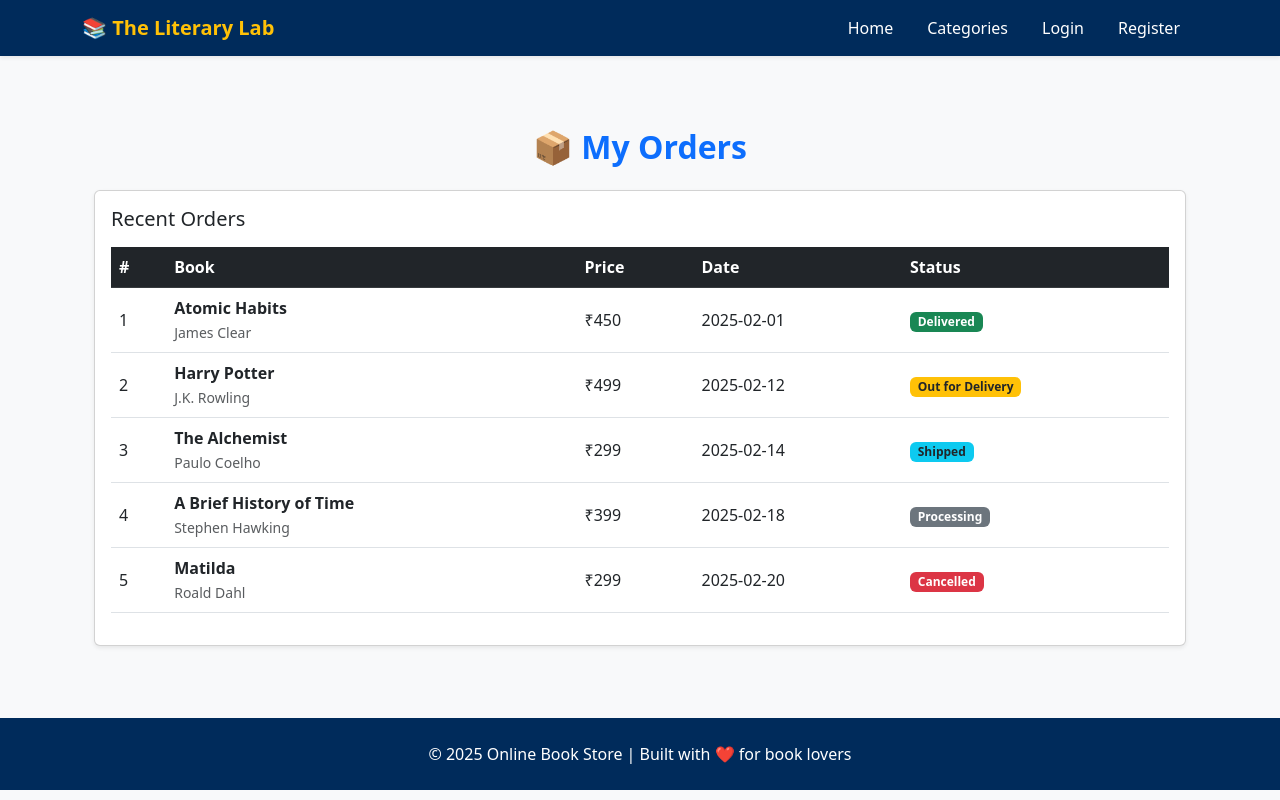
After one commit to HeetOza1121/OnlineBookStoreNew, a Django app: template OnlineBookStore/orders/templates/orders.html in a window 1280 px wide. The commit adds this page. Run offline with Django 3.2, Linux system fonts and the light colour scheme; the template is opened without the code that fills it, so the values that code supplies are empty.

Commit message:
added orders page and updated UI

```diff
--- a/OnlineBookStore/OnlineBookStore/urls.py
+++ b/OnlineBookStore/OnlineBookStore/urls.py
@@ -23,4 +23,5 @@ urlpatterns = [
     path('books/', include('books.urls')),
     path('cart/', include('cart.urls')),
     path('users/',include('users.urls')),
+    path('orders/',include('orders.urls')),
 ]
--- a/OnlineBookStore/books/templates/children.html
+++ b/OnlineBookStore/books/templates/children.html
@@ -1,6 +1,6 @@
 {% extends 'base.html' %}
 {% load static %}
-{% block title %}Fiction Books | Online Book Store{% endblock %}
+{% block title %}Children Books | Online Book Store{% endblock %}
 
 {% block content %}
 
--- a/OnlineBookStore/books/templates/science.html
+++ b/OnlineBookStore/books/templates/science.html
@@ -1,6 +1,6 @@
 {% extends 'base.html' %}
 {% load static %}
-{% block title %}Fiction Books | Online Book Store{% endblock %}
+{% block title %}Science Books | Online Book Store{% endblock %}
 
 {% block content %}
 
--- a/OnlineBookStore/books/templates/self_help.html
+++ b/OnlineBookStore/books/templates/self_help.html
@@ -1,6 +1,6 @@
 {% extends 'base.html' %}
 {% load static %}
-{% block title %}Fiction Books | Online Book Store{% endblock %}
+{% block title %}Self Help Books | Online Book Store{% endblock %}
 
 {% block content %}
 
--- /dev/null
+++ b/OnlineBookStore/orders/templates/orders.html
@@ -0,0 +1,97 @@
+{% extends 'base.html' %}
+{% load static %}
+{% block title %}My Orders{% endblock %}
+
+{% block content %}
+<div class="container py-4">
+    <h2 class="text-center mb-4 text-primary fw-bold">📦 My Orders</h2>
+
+    <div class="card shadow-sm p-3">
+        <h5 class="mb-3">Recent Orders</h5>
+
+        <table class="table table-hover align-middle">
+            <thead class="table-dark">
+                <tr>
+                    <th>#</th>
+                    <th>Book</th>
+                    <th>Price</th>
+                    <th>Date</th>
+                    <th>Status</th>
+                </tr>
+            </thead>
+
+            <tbody>
+                <!-- Order 1 -->
+                <tr>
+                    <td>1</td>
+                    <td>
+                        <strong>Atomic Habits</strong><br>
+                        <small class="text-muted">James Clear</small>
+                    </td>
+                    <td>₹450</td>
+                    <td>2025-02-01</td>
+                    <td>
+                        <span class="badge bg-success">Delivered</span>
+                    </td>
+                </tr>
+
+                <!-- Order 2 -->
+                <tr>
+                    <td>2</td>
+                    <td>
+                        <strong>Harry Potter</strong><br>
+                        <small class="text-muted">J.K. Rowling</small>
+                    </td>
+                    <td>₹499</td>
+                    <td>2025-02-12</td>
+                    <td>
+                        <span class="badge bg-warning text-dark">Out for Delivery</span>
+                    </td>
+                </tr>
+
+                <!-- Order 3 -->
+                <tr>
+                    <td>3</td>
+                    <td>
+                        <strong>The Alchemist</strong><br>
+                        <small class="text-muted">Paulo Coelho</small>
+                    </td>
+                    <td>₹299</td>
+                    <td>2025-02-14</td>
+                    <td>
+                        <span class="badge bg-info text-dark">Shipped</span>
+                    </td>
+                </tr>
+
+                <!-- Order 4 -->
+                <tr>
+                    <td>4</td>
+                    <td>
+                        <strong>A Brief History of Time</strong><br>
+                        <small class="text-muted">Stephen Hawking</small>
+                    </td>
+                    <td>₹399</td>
+                    <td>2025-02-18</td>
+                    <td>
+                        <span class="badge bg-secondary">Processing</span>
+                    </td>
+                </tr>
+
+                <!-- Order 5 -->
+                <tr>
+                    <td>5</td>
+                    <td>
+                        <strong>Matilda</strong><br>
+                        <small class="text-muted">Roald Dahl</small>
+                    </td>
+                    <td>₹299</td>
+                    <td>2025-02-20</td>
+                    <td>
+                        <span class="badge bg-danger">Cancelled</span>
+                    </td>
+                </tr>
+            </tbody>
+        </table>
+    </div>
+</div>
+{% endblock %}
--- /dev/null
+++ b/OnlineBookStore/orders/urls.py
@@ -0,0 +1,6 @@
+from django.urls import path
+from . import views
+
+urlpatterns = [
+    path("", views.orders, name="orders"),
+]
--- a/OnlineBookStore/orders/views.py
+++ b/OnlineBookStore/orders/views.py
@@ -1,3 +1,5 @@
 from django.shortcuts import render
 
 # Create your views here.
+def orders(request):
+    return render(request, "orders.html")
--- a/OnlineBookStore/templates/base.html
+++ b/OnlineBookStore/templates/base.html
@@ -5,10 +5,9 @@
   <title>{% block title %}Online Book Store{% endblock %}</title>
   <meta name="viewport" content="width=device-width, initial-scale=1">
 
-  <!-- Bootstrap -->
+
   <link href="https://cdn.jsdelivr.net/npm/bootstrap@5.3.0/dist/css/bootstrap.min.css" rel="stylesheet">
 
-  <!-- Custom Styles -->
   <style>
     body {
       background-color: #f8f9fa;
@@ -36,32 +35,73 @@
   {% block extra_head %}{% endblock %}
 </head>
 <body>
-  <!-- Navbar -->
-  <nav class="navbar navbar-expand-lg navbar-dark shadow-sm">
+ <nav class="navbar navbar-expand-lg navbar-dark bg-dark shadow-sm py-2">
   <div class="container">
-      <a class="navbar-brand" href="/">📚 BookStore</a>
+
+    <!-- Brand -->
+    <a class="navbar-brand fw-bold" href="/">📚 The Literary Lab</a>
+
+    <!-- Toggler -->
     <button class="navbar-toggler" type="button" data-bs-toggle="collapse" data-bs-target="#navbarNav">
       <span class="navbar-toggler-icon"></span>
     </button>
 
+    <!-- Menu -->
     <div class="collapse navbar-collapse" id="navbarNav">
-        <ul class="navbar-nav ms-auto">
-          <li class="nav-item"><a href="/" class="nav-link">Home</a></li>
-          <li class="nav-item"><a href="/categories/" class="nav-link">Categories</a></li>
-          <li class="nav-item"><a href="/cart/" class="nav-link">🛒 Cart</a></li>
-          <li class="nav-item"><a href="/orders/" class="nav-link">📦 Orders</a></li>
+      <ul class="navbar-nav ms-auto align-items-center">
+
+        <li class="nav-item me-2">
+          <a href="/" class="nav-link">Home</a>
+        </li>
+
+        <li class="nav-item me-2">
+          <a href="/categories/" class="nav-link">Categories</a>
+        </li>
 
         {% if user.is_authenticated %}
-            <li class="nav-item"><a href="/users/profile/" class="nav-link">👤 {{ user.username }}</a></li>
-            <li class="nav-item"><a href="/users/logout/" class="nav-link text-danger">Logout</a></li>
+
+          <!-- Cart -->
+          <li class="nav-item me-2">
+            <a href="/cart/" class="nav-link">
+              🛒 Cart
+            </a>
+          </li>
+
+          <!-- Orders -->
+          <li class="nav-item me-3">
+            <a href="/orders/" class="nav-link">📦 Orders</a>
+          </li>
+
+          <!-- Profile Dropdown -->
+          <li class="nav-item dropdown">
+            <a class="nav-link dropdown-toggle d-flex align-items-center" href="#" role="button"
+               data-bs-toggle="dropdown">
+              👤 {{ user.username }}
+            </a>
+
+            <ul class="dropdown-menu dropdown-menu-end">
+              <li><a class="dropdown-item" href="/users/profile/">My Profile</a></li>
+              <li><a class="dropdown-item text-danger" href="/users/logout/">Logout</a></li>
+            </ul>
+          </li>
+
         {% else %}
-            <li class="nav-item"><a href="/users/login/" class="nav-link">Login</a></li>
-            <li class="nav-item"><a href="/users/register/" class="nav-link">Register</a></li>
+
+          <!-- Show ONLY login/register when logged out -->
+          <li class="nav-item me-2">
+            <a href="/users/login/" class="nav-link">Login</a>
+          </li>
+
+          <li class="nav-item">
+            <a href="/users/register/" class="nav-link">Register</a>
+          </li>
+
         {% endif %}
       </ul>
     </div>
   </div>
 </nav>
+
 
   <!-- Page Content -->
   <main class="container my-5">
```
Also changed, not shown: OnlineBookStore/books/templates/categories.html (deleted, +0 -32 lines), OnlineBookStore/books/templates/fiction.html (+32 -3 lines), OnlineBookStore/books/templates/home.html (+79 -25 lines), OnlineBookStore/books/views.py (+88 -0 lines), OnlineBookStore/db.sqlite3, OnlineBookStore/static/images/mocking.jpeg (added). Lines whose indentation alone changed are shown as unchanged.
